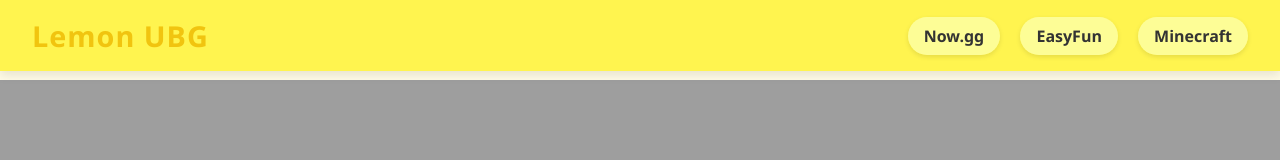
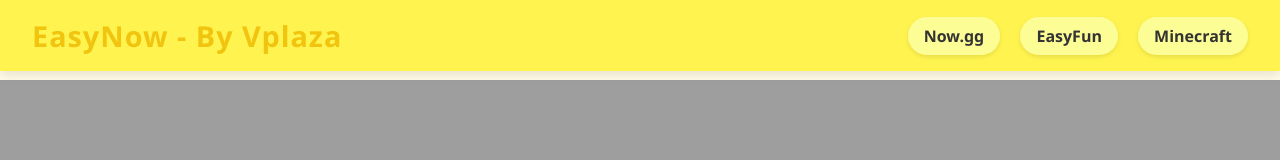
Before and after one commit to edfgwegeggRT/lemonubg, a plain HTML site: page byps.html in a window 1280 px wide. Shown: the top 160 px of the page. Drawn offline with Linux system fonts and the light colour scheme; a web font is replaced by a local one.

Commit message:
Update byps.html

```diff
--- a/byps.html
+++ b/byps.html
@@ -3,7 +3,7 @@
 <head>
   <meta charset="UTF-8" />
   <meta name="viewport" content="width=device-width, initial-scale=1.0" />
-  <title>Lemon UBG - Now.gg</title>
+  <title>EasyNow - Now.gg</title>
   <style>
     * {
       margin: 0;
@@ -79,7 +79,7 @@
 </head>
 <body>
   <nav class="navbar">
-    <h1><a href="/index.html">Lemon UBG</a></h1>
+    <h1><a href="/index.html">EasyNow - By Vplaza</a></h1>
     <div class="nav-links">
       <a href="/byps.html">Now.gg</a>
       <a href="/ezfn.html">EasyFun</a>
```
